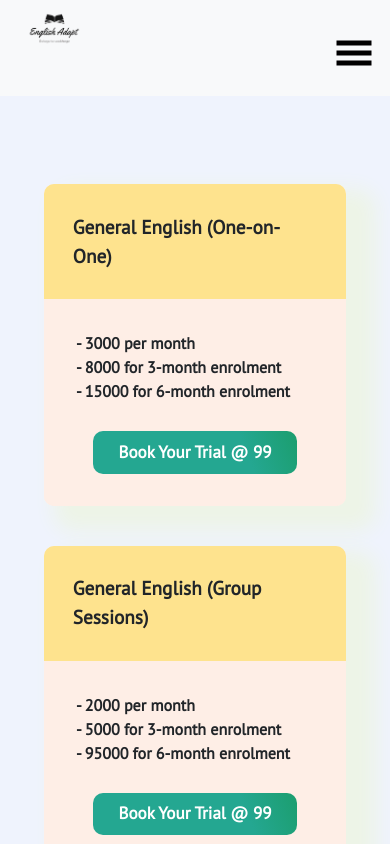
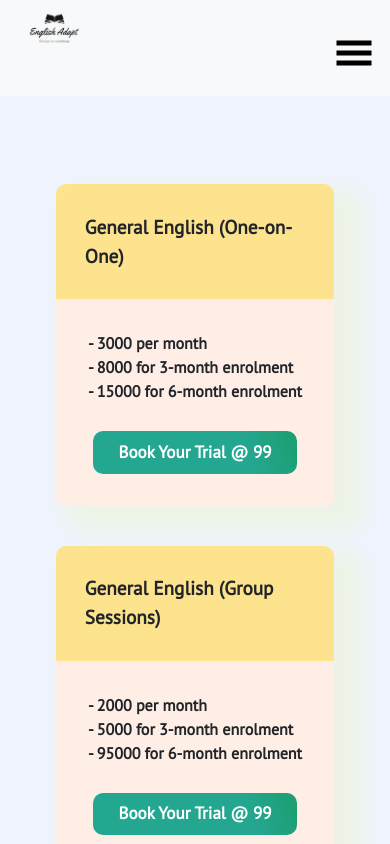
Before and after one commit to ritikamadaan01/englishAdapt, a React (Create React App) app: page /plans in a window 390 px wide. Shown: the top 844 px of the page. Built offline with nearby package versions, Linux system fonts and the light colour scheme.

Commit message:
Update responsive design

```diff
--- a/src/Components/Home/index.jsx
+++ b/src/Components/Home/index.jsx
@@ -18,7 +18,7 @@ class Home extends React.Component {
     }
     render() {
         const { whyEnglishAdaptList, enroll_list } = this.state;
-        return <div>
+        return <div className="g-0">
             <Cover />
             <WhyEnglishAdapt whyEnglishAdaptList={whyEnglishAdaptList} />
             <WhyEnroll enroll_list={enroll_list} />
--- a/src/Components/Home/why_english_adapt.jsx
+++ b/src/Components/Home/why_english_adapt.jsx
@@ -10,7 +10,7 @@ class WhyEnglishAdapt extends React.Component {
     render() {
         const { whyEnglishAdaptList } = this.props
 
-        return <div className="row p-md-5 m-md-5 p-4" >
+        return <div className="row p-md-5 m-md-5 p-4 g-0" >
 
             <div className="col-md-6 col-12 text-justify">
 
--- a/src/Components/plans.jsx
+++ b/src/Components/plans.jsx
@@ -2,7 +2,7 @@ import React from 'react';
 
 class Plans extends React.Component {
     render() {
-        return <div className="row plan_head" >
+        return <div className="row plan_head g-0" >
             <div className="col-md-4 p-0 mt-4 mb-3 col-12 m-2 plan_card" >
                 <div class="plan-card-header">
                     General English (One-on-One)
```
